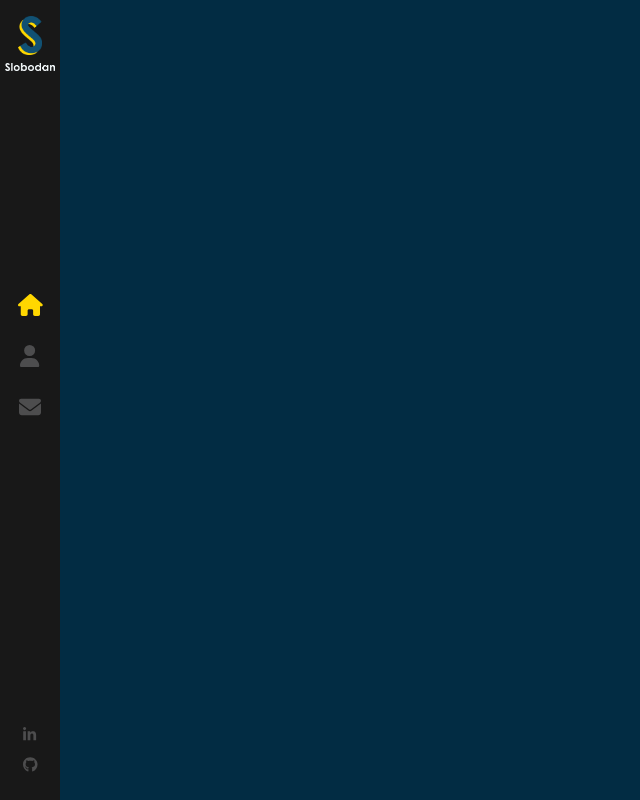
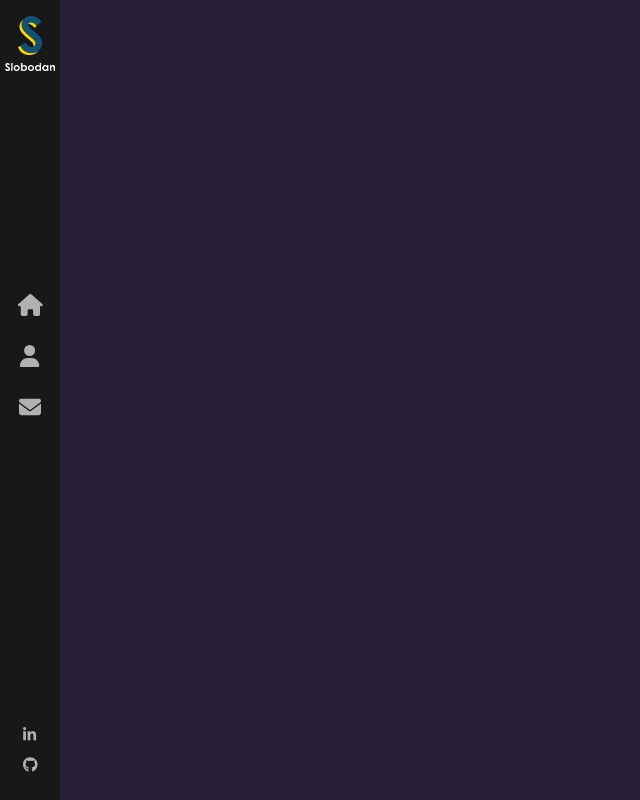
Before and after one commit to I-hate-usernames97/react-portfolio, a React (Create React App) app: page / in a window 1280 px wide. Shown: the whole page, without its empty margins (0-640 px from the left). Built offline with nearby package versions, Linux system fonts and the light colour scheme.

Commit message:
color update

```diff
--- a/src/components/Sidebar/index.js
+++ b/src/components/Sidebar/index.js
@@ -15,24 +15,24 @@ const Sidebar = () => (
         </Link>
         <nav>
             <NavLink exact='true' activeclassname='active' to="/">
-                <FontAwesomeIcon icon={faHome} color="#4d4d4e" />
+                <FontAwesomeIcon icon={faHome} color="#b1b1b1" />
             </NavLink>
             <NavLink exact='true' activeclassname='active' className="about-link" to="/about">
-                <FontAwesomeIcon icon={faUser} color="#4d4d4e" />
+                <FontAwesomeIcon icon={faUser} color="#b1b1b1" />
             </NavLink>
             <NavLink exact='true' activeclassname='active' className="contact-link" to="/contact">
-                <FontAwesomeIcon icon={faEnvelope} color="#4d4d4e" />
+                <FontAwesomeIcon icon={faEnvelope} color="#b1b1b1" />
             </NavLink>
         </nav>
         <ul>
             <li>
                 <a target='_blank' rel='noreferrer' href='https://www.linkedin.com/in/christopher-john-hahn/'>
-                    <FontAwesomeIcon icon={faLinkedinIn} color="#4d4d4e" />
+                    <FontAwesomeIcon icon={faLinkedinIn} color="#b1b1b1" />
                 </a>
             </li>
             <li>
                 <a target='_blank' rel='noreferrer' href='https://github.com/I-hate-usernames97'>
-                    <FontAwesomeIcon icon={faGithub} color="#4d4d4e" />
+                    <FontAwesomeIcon icon={faGithub} color="#b1b1b1" />
                 </a>
             </li>
         </ul>
--- a/src/components/Sidebar/index.scss
+++ b/src/components/Sidebar/index.scss
@@ -46,7 +46,7 @@
         }
 
         &:hover {
-          color: #ffd700;
+          color: #b1b1b1;
 
           svg {
             opacity: 0;
@@ -96,11 +96,6 @@
         }
       }
 
-      a.active {
-        svg {
-          color: #ffd700;
-        }
-      }
     }
 
     ul {
@@ -123,7 +118,7 @@
         }
 
         &:hover svg {
-            color: #ffd700;
+            color: #b1b1b1;
 
         }
       }
--- a/src/index.css
+++ b/src/index.css
@@ -7,7 +7,7 @@ body {
   margin: 0;
   font: 300 11px/1.4 'Helvetica Neue', sans-serif;
   color: #444;
-  background: #022c43;
+  background: #281f37;
   overflow: hidden;
   display: block;
   -webkit-font-smoothing: antialiased;
```
